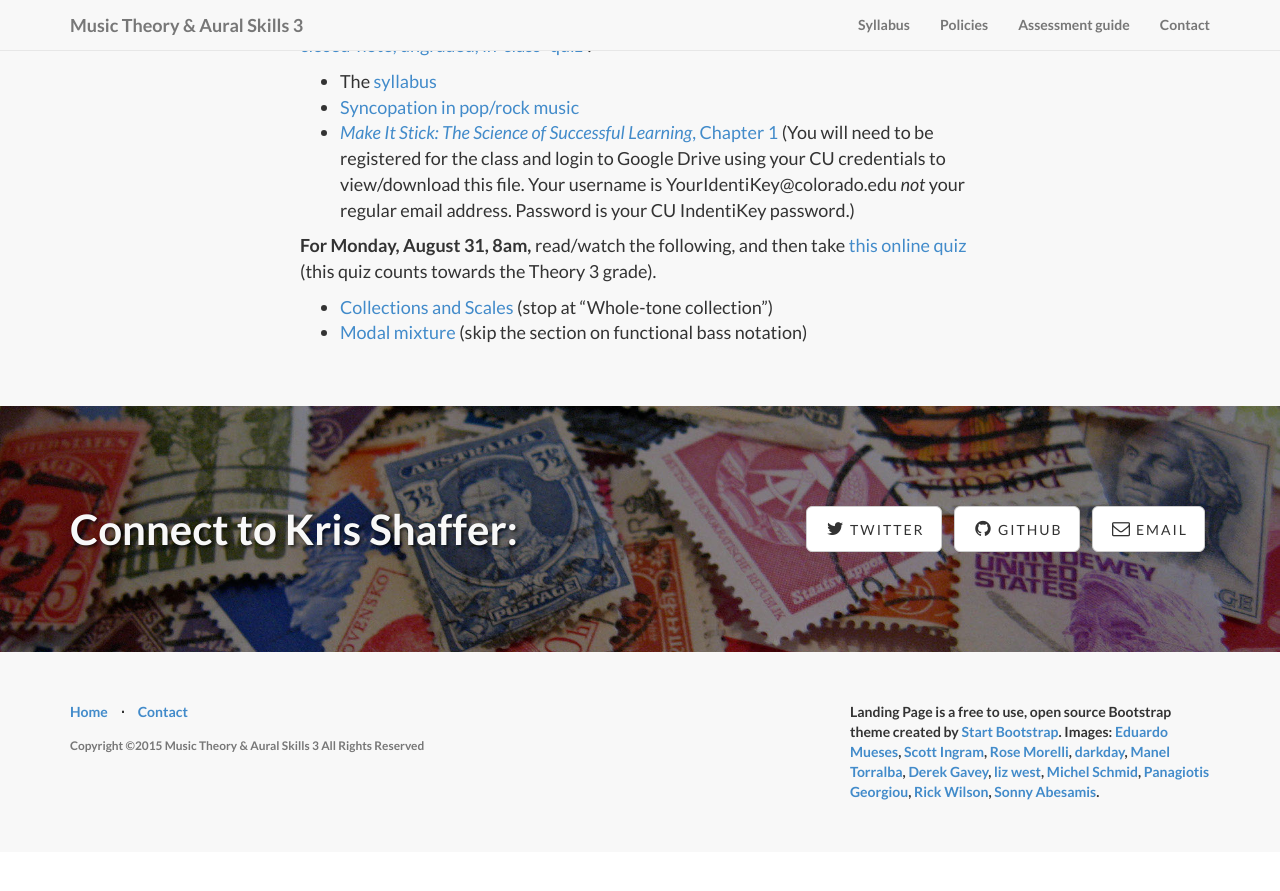
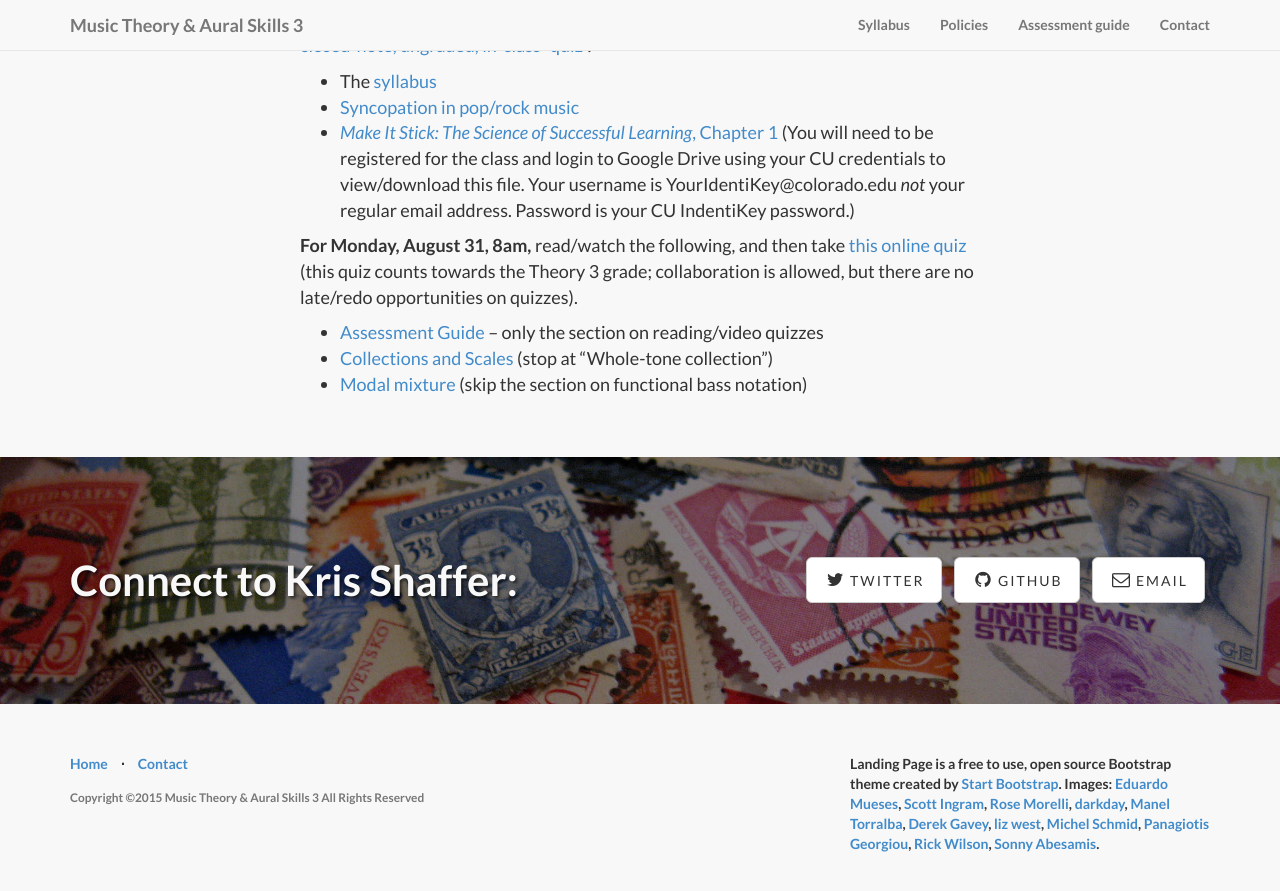
Before and after one commit to kshaffer/theory3, a Jekyll site: the page built from week1.md, in a window 1280 px wide and 900 px high, scrolled down 1322 px. Shown: the top 891 px of the window. Built offline with Jekyll 4.4.1, drawn with Linux system fonts in a browser that asks for light colours; nearby versions of some CDN libraries; library files that are not in the unit come from our copies; before the commit the page ends 2174 px from its top, so only the background shows below that.

Commit message:
added assessment guide to week 1 hw

```diff
--- a/week1.md
+++ b/week1.md
@@ -36,7 +36,8 @@ In this unit, we will explore the following core concepts:
 - [Syncopation in pop/rock music](http://openmusictheory.com/syncopation.html)
 - [*Make It Stick: The Science of Successful Learning*, Chapter 1](https://drive.google.com/open?id=0B9o4hmKNoi6cWmJfUE9MNW1RdVU) (You will need to be registered for the class and login to Google Drive using your CU credentials to view/download this file. Your username is YourIdentiKey@colorado.edu *not* your regular email address. Password is your CU IndentiKey password.)
 
-**For Monday, August 31, 8am,** read/watch the following, and then take [this online quiz](https://docs.google.com/forms/d/12c1knWr04MuT2ANPvOYBnWLp-_RWPym6czQqNVmm-OI/viewform?usp=send_form) (this quiz counts towards the Theory 3 grade).
+**For Monday, August 31, 8am,** read/watch the following, and then take [this online quiz](https://docs.google.com/forms/d/12c1knWr04MuT2ANPvOYBnWLp-_RWPym6czQqNVmm-OI/viewform?usp=send_form) (this quiz counts towards the Theory 3 grade; collaboration is allowed, but there are no late/redo opportunities on quizzes).
 
+- [Assessment Guide](http://theory3.shaffermusic.com/assessments/) – only the section on reading/video quizzes
 - [Collections and Scales](http://openmusictheory.com/scales2.html) (stop at "Whole-tone collection")
 - [Modal mixture](http://openmusictheory.com/modalMixture.html) (skip the section on functional bass notation)
```
